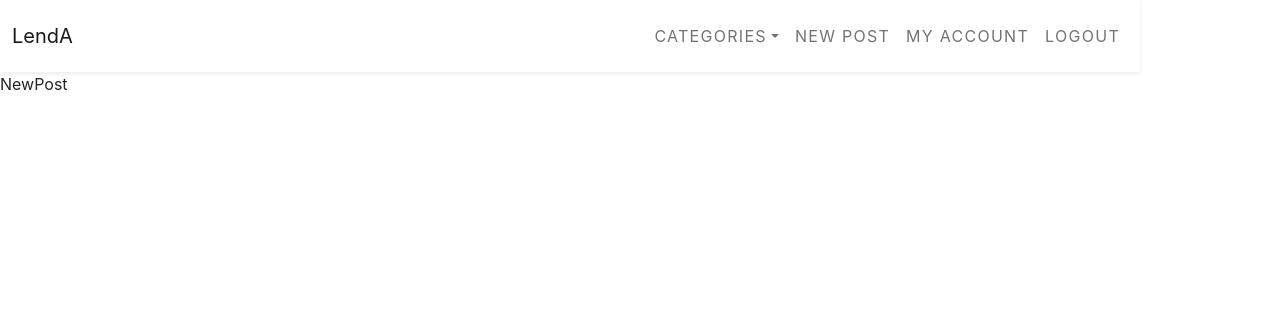
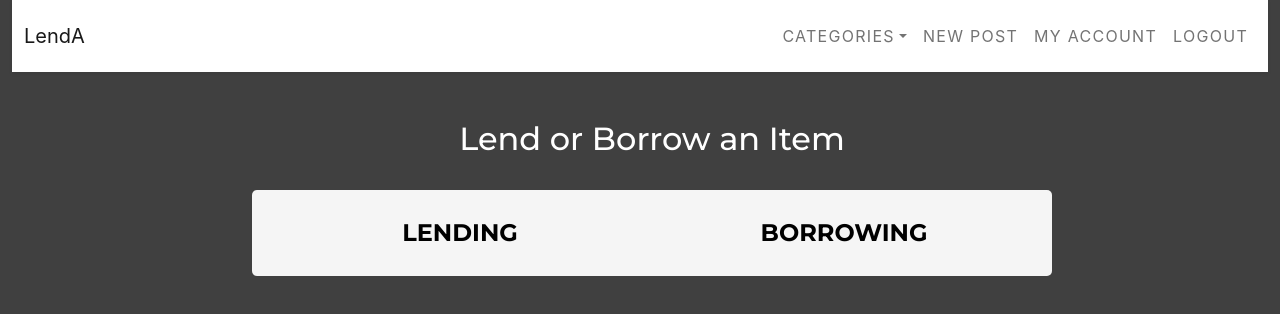
Before and after one commit to Co-Lab-You-Belong-in-Tech/LendA, a React (Create React App) app in the folder client/: page /newpost in a window 1280 px wide. Shown: the top 314 px of the page. Built offline with nearby package versions, Linux system fonts and the light colour scheme.

Commit message:
"created new item post"

```diff
--- a/client/src/App.css
+++ b/client/src/App.css
@@ -2,9 +2,8 @@
   display: flex;
   flex-direction: column;
   height: 100vh;
-  width: 100vw;
-  margin: 0;
-  padding: 0;
+  max-width: 100vw;
+  background-color: #404040;
 }
 
 .megamenu {
--- a/client/src/pages/NewPost.jsx
+++ b/client/src/pages/NewPost.jsx
@@ -1,8 +1,108 @@
 import React from 'react'
+import { useEffect } from 'react';
+import { useState } from 'react';
+import '../styles/NewPost.css';
 
 function NewPost() {
+
+  const [formState, changeFormState] = useState({
+    activeObject: {id: 1},
+    objects: [{ id: 1, button: "LENDING" }, { id: 2, button: "BORROWING" }]
+  });
+
+  const toggleActive = (index) => {
+    changeFormState({ ...formState, activeObject: formState.objects[index] });
+  }
+
+  const toggleActiveStyles = (index) => {
+    if(formState.objects[index] === formState.activeObject) {
+      return "tab-active"
+    } else {
+      return "tab-inactive"
+    }
+  }
+
+  const toggleActiveLend = (index) => {
+    if(formState.objects[0] === formState.activeObject) {
+      return "lendPostForm"
+    } else {
+      return "lendPost-inactive"
+    }
+  }
+
+  const toggleActiveBorrow = (index) => {
+    if(formState.objects[1] === formState.activeObject) {
+      return "borrowPostForm-active"
+    } else {
+      return "borrowPostForm-inactive"
+    }
+  }
+
+
   return (
-    <div>NewPost</div>
+    <div className="postContainer">
+      <h2>Lend or Borrow an Item</h2>
+      <div className="newPost">
+        <div className="postHeader">
+        {formState.objects.map((elements, index) => (
+          <div key={index} className={toggleActiveStyles(index)} onClick={() => {toggleActive(index)}}>
+            <button>{elements.button}</button>
+          </div>
+          ))}
+
+        </div>
+
+
+        <div className={toggleActiveLend(0)}>
+          <form className="lendPostForm">
+            <div className="lendItem">
+              <label>Item:</label>
+              <input type="text"></input>
+            </div>
+            <div className="lendItemDeets">
+              <label>Item Details:</label>
+              <input type="text"></input>
+            </div>
+            <div className="itemAvail">
+              <label>Availability:</label>
+              <input type="text"></input>
+              <label>Available On:</label>
+              <input type="text"></input>
+
+            </div>
+            <div className="post">
+              <button className="postBtn">Post Item</button>
+            </div>
+          </form>
+        </div>
+
+        <div className={toggleActiveBorrow(1)}>
+          <form className="borrowPostForm">
+          <div className="borrowItem">
+              <label>Item:</label>
+              <input type="text"></input>
+            </div>
+            <div className="borrowItemDeets">
+              <label>Reason/Project:</label>
+              <input type="text"></input>
+            </div>
+            <div className="borrowTimeFrame">
+              <label>When:</label>
+              <input type="text"></input>
+              <label>For:</label>
+              <input type="text"></input>
+            </div>
+            <div className="borrowReq">
+              <button className="borrowReqBtn">Request to Borrow
+              </button>
+            </div>
+          </form>
+
+        </div>
+
+      </div>
+
+    </div>
   )
 }
 
--- /dev/null
+++ b/client/src/styles/NewPost.css
@@ -0,0 +1,136 @@
+
+.postContainer {
+    display: flex;
+    flex-direction: column;
+    width: 100vw;
+    height: 100vh;
+    background-color: #404040;
+    font-family: 'Montserrat', sans-serif;
+}
+
+.postContainer h2 {
+    color: white;
+    margin-top: 3rem;
+    margin-bottom: 2rem;
+    text-align: center;
+}
+
+.newPost {
+    display: flex;
+    flex-direction: column;
+    background-color: whitesmoke;
+    padding: 1rem;
+    margin: 0 auto;
+    width: 50rem;
+    border-radius: 5px;
+}
+
+.postHeader {
+    display: flex;
+    flex-direction: row;
+}
+
+.tab-active {
+    width: 50%;
+    border-bottom: 6px solid teal;
+}
+
+.tab-inactive {
+    width: 50%;
+}
+
+.postHeader button {
+    width: 100%;
+    border: none;
+    background-color: transparent;
+    margin: .5rem 0;
+    font-size: 1.5rem;
+    font-weight: bold;
+}
+
+.borrowPostForm-inactive {
+    display: none;
+}
+
+.lendPost-inactive {
+    display: none;
+}
+
+.lendPost-active {
+    display: flex;
+    flex-direction: column;
+    margin: .5rem 2rem;
+}
+
+.lendPostForm label {
+    font-size: 1.3rem;
+    width: 25%;
+    font-weight: bold;
+    margin-bottom: 1rem;
+}
+
+.lendPostForm input {
+    width: 70%;
+    margin-left: .5rem;
+    border-radius: 5px;
+    border: 1px solid #404040
+}
+
+.lendItemDeets input {
+    height: 5rem;
+    margin-bottom: 1rem;
+
+}
+
+.post {
+    display: flex;
+    flex-direction: row;
+    justify-content: end;
+    margin: 1rem auto;
+
+}
+
+.postBtn {
+    width: 70%;
+    margin-top: .5rem;
+    margin-right: 1.5rem;
+    font-size: 1.3rem;
+    font-weight: bold;
+    border-radius: 10px;
+}
+
+.borrowPostForm-active {
+    display: flex;
+    flex-direction: column;
+    margin: .5rem 2rem;
+}
+
+.borrowPostForm label {
+    font-size: 1.3rem;
+    width: 25%;
+    font-weight: bold;
+    margin-bottom: 1rem;
+}
+
+.borrowPostForm input {
+    width: 70%;
+    margin-left: .5rem;
+    border-radius: 5px;
+    border: 1px solid #404040
+}
+
+.borrowReq {
+    display: flex;
+    flex-direction: row;
+    justify-content: end;
+    margin: 1rem auto;
+}
+
+.borrowReqBtn {
+    width: 70%;
+    margin-top: .5rem;
+    margin-right: 1.5rem;
+    font-size: 1.3rem;
+    font-weight: bold;
+    border-radius: 10px;
+}
```
